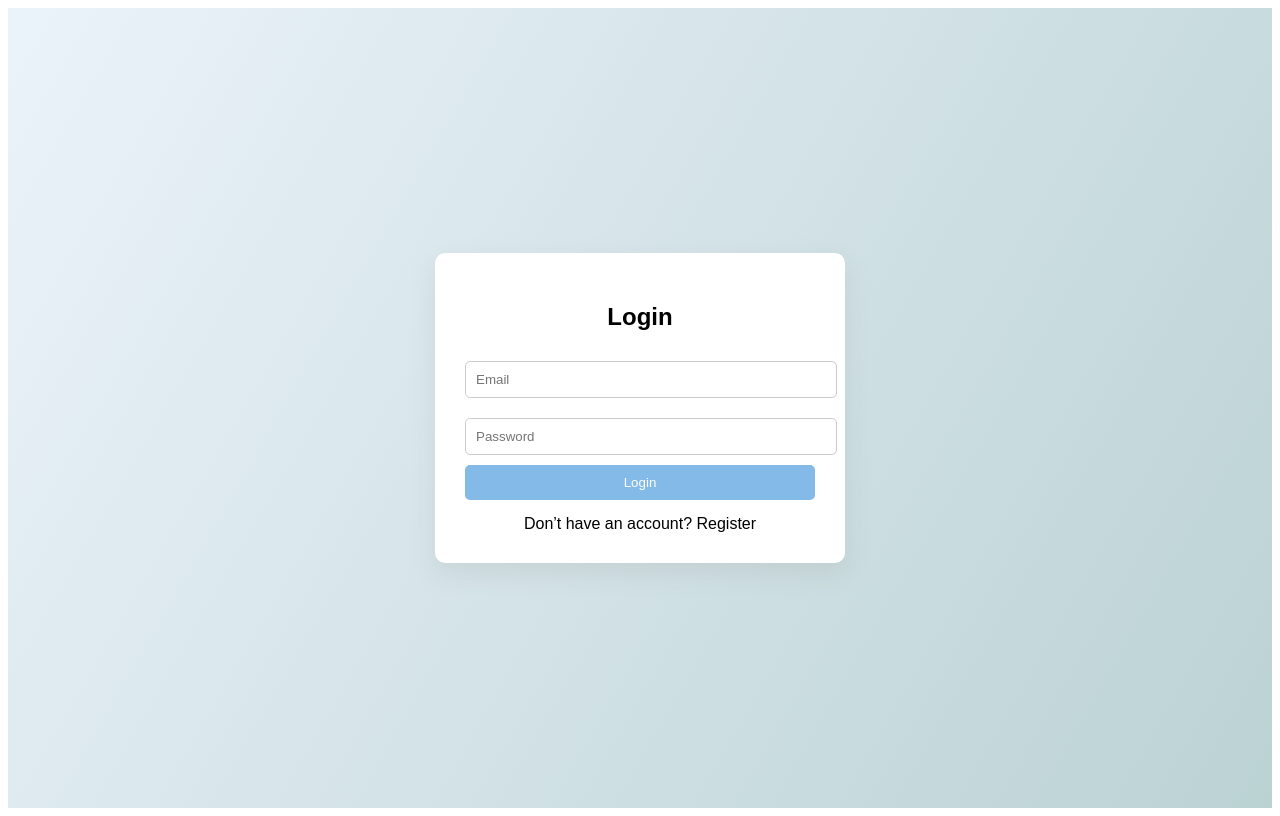
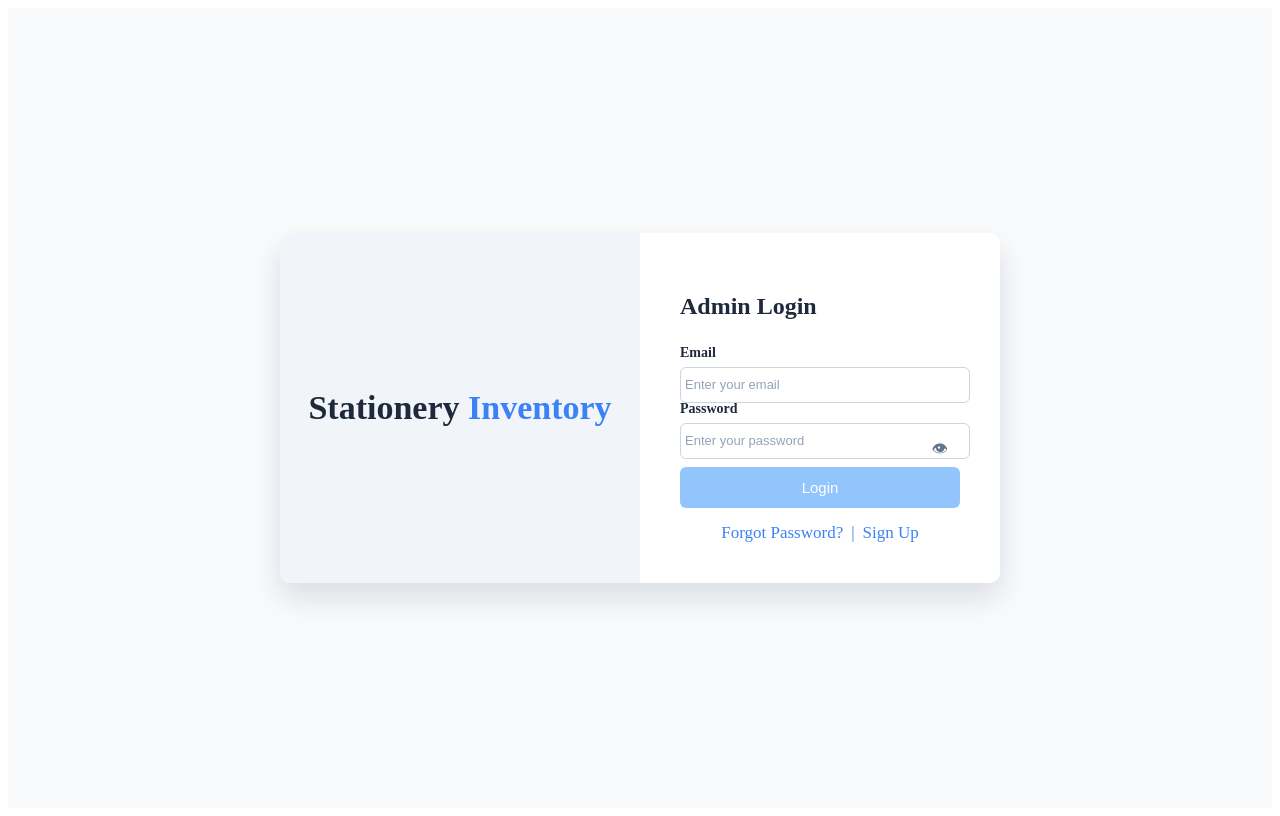
Before and after one commit to Pooja-CodeHub/Dashboard, a React (Vite) app: page /login in a window 1280 px wide. Built offline with nearby package versions, Linux system fonts and the light colour scheme.

Commit message:
Update Login UI and also and some validations --Uday.

```diff
--- a/src/pages/Login.jsx
+++ b/src/pages/Login.jsx
@@ -1,60 +1,108 @@
 import { useState } from "react";
 import { useNavigate } from "react-router-dom";
-import "../styles/auth.css";
+
+import "../styles/login.css";
 
 const Login = () => {
   const navigate = useNavigate();
+  const [form, setForm] = useState({
+    email: "",
+    password: "",
+  });
 
-  const [email, setEmail] = useState("");
-  const [password, setPassword] = useState("");
-  const [error, setError] = useState("");
+  const [errors, setErrors] = useState({});
+  const [showPassword, setShowPassword] = useState(false);
 
-  const handleLogin = () => {
-    // 1️⃣ Validation
-    if (!email || !password) {
-      setError("All fields are required");
-      return;
+  const handleChange = (e) => {
+    setForm({ ...form, [e.target.name]: e.target.value });
+  };
+
+  const validate = () => {
+    const newErrors = {};
+
+    if (!form.email) {
+      newErrors.email = "Email is required";
+    } else if (!/^\S+@\S+\.\S+$/.test(form.email)) {
+      newErrors.email = "Enter a valid email";
     }
 
-    // 2️⃣ Dummy authentication logic
-    if (email === "admin@gmail.com" && password === "admin123") {
-      localStorage.setItem("token", "admin-token");
-      localStorage.setItem("role", "ADMIN");
-      navigate("/admin");
-    } else if (email === "user@gmail.com" && password === "user123") {
-      localStorage.setItem("token", "user-token");
-      localStorage.setItem("role", "USER");
-      navigate("/user");
-    } else {
-      setError("Invalid email or password");
+    if (!form.password) {
+      newErrors.password = "Password is required";
     }
+
+    setErrors(newErrors);
+    return Object.keys(newErrors).length === 0;
+  };
+
+  const isFormValid = () => {
+    return /^\S+@\S+\.\S+$/.test(form.email) && form.password.trim().length > 0;
+  };
+
+  const handleSubmit = (e) => {
+    e.preventDefault();
+    if (!validate()) return;
+
+    console.log("Login data:", form);
   };
 
   return (
-    <div className="auth-container">
-      <div className="auth-box">
-        <h2>Login</h2>
+    <div className="login-wrapper">
+      <div className="login-card">
+        {/* LEFT BRAND */}
+        <div className="login-left">
+          <h1 className="logo">
+            Stationery <span>Inventory</span>
+          </h1>
+        </div>
 
-        {error && <p className="error">{error}</p>}
+        {/* RIGHT FORM */}
+        <div className="login-right">
+          <h2>Admin Login</h2>
 
-        <input
-          type="email"
-          placeholder="Email"
-          value={email}
-          onChange={(e) => setEmail(e.target.value)}
-        />
+          <form onSubmit={handleSubmit}>
+            <div className="field">
+              <label>Email</label>
+              <input
+                name="email"
+                placeholder="Enter your email"
+                onChange={handleChange}
+              />
+              {errors.email && <p className="error">{errors.email}</p>}
+            </div>
 
-        <input
-          type="password"
-          placeholder="Password"
-          value={password}
-          onChange={(e) => setPassword(e.target.value)}
-        />
+            <div className="field password-field">
+              <label>Password</label>
+              <input
+                type={showPassword ? "text" : "password"}
+                name="password"
+                placeholder="Enter your password"
+                onChange={handleChange}
+              />
+              <span
+                className="eye"
+                onClick={() => setShowPassword(!showPassword)}
+              >
+                👁
+              </span>
+              {errors.password && <p className="error">{errors.password}</p>}
+            </div>
 
-        <button onClick={handleLogin}>Login</button>
+            <button
+              className="btn-login"
+              type="submit"
+              disabled={!isFormValid()}
+            >
+              Login
+            </button>
 
-        <div className="auth-link">
-          Don’t have an account? Register
+            <div className="login-links">
+              <span>Forgot Password?</span>
+              <span className="divider">|</span>
+              <span className="signup" onClick={() => navigate("/register")}>
+                Sign Up
+              </span>
+            </div>
+          </form>
         </div>
       </div>
     </div>
--- a/src/pages/Register.jsx
+++ b/src/pages/Register.jsx
@@ -1,59 +1,170 @@
+import { useState } from "react";
 import { useNavigate } from "react-router-dom";
-import { useState } from "react";
+
 import "../styles/auth.css";
 
 const Register = () => {
   const navigate = useNavigate();
 
-  const [name, setName] = useState("");
-  const [email, setEmail] = useState("");
-  const [password, setPassword] = useState("");
-  const [error, setError] = useState("");
+  const [form, setForm] = useState({
+    firstName: "",
+    lastName: "",
+    email: "",
+    mobile: "",
+    address: "",
+    password: "",
+    confirmPassword: "",
+  });
 
-  const handleRegister = () => {
-    if (!name || !email || !password) {
-      setError("All fields are required");
-      return;
+  const [errors, setErrors] = useState({});
+
+  const handleChange = (e) => {
+    setForm({ ...form, [e.target.name]: e.target.value });
+  };
+
+  const validate = () => {
+    const newErrors = {};
+
+    if (!form.firstName.trim()) newErrors.firstName = "First name is required";
+    if (!form.lastName.trim()) newErrors.lastName = "Last name is required";
+
+    if (!form.email) {
+      newErrors.email = "Email is required";
+    } else if (!/^\S+@\S+\.\S+$/.test(form.email)) {
+      newErrors.email = "Enter a valid email";
     }
 
-    setError("");
-    alert("Registered successfully!");
-    navigate("/login");
+    if (!form.mobile) {
+      newErrors.mobile = "Mobile number is required";
+    } else if (!/^[0-9]{10}$/.test(form.mobile)) {
+      newErrors.mobile = "Mobile must be 10 digits";
+    }
+
+    if (!form.address.trim()) newErrors.address = "Address is required";
+
+    if (!form.password) {
+      newErrors.password = "Password is required";
+    } else if (form.password.length < 6) {
+      newErrors.password = "Password must be at least 6 characters";
+    }
+
+    if (!form.confirmPassword) {
+      newErrors.confirmPassword = "Confirm your password";
+    } else if (form.password !== form.confirmPassword) {
+      newErrors.confirmPassword = "Passwords do not match";
+    }
+
+    setErrors(newErrors);
+    return Object.keys(newErrors).length === 0;
+  };
+
+  const handleSubmit = (e) => {
+    e.preventDefault();
+    if (!validate()) return;
+
+    console.log("Register data:", form);
+    alert("Form is valid ✅");
   };
 
   return (
-    <div className="auth-container">
-      <div className="auth-box">
-        <h2>Register</h2>
+    <div className="register-wrapper">
+      <div className="register-card">
+        <h2 className="logo">
+          Stationery <span>Inventory</span>
+        </h2>
 
-        {error && <p className="error">{error}</p>}
+        <form onSubmit={handleSubmit}>
+          <div className="row">
+            <div className="field">
+              <label>First Name</label>
+              <input
+                name="firstName"
+                placeholder="Enter your first name"
+                onChange={handleChange}
+              />
+              {errors.firstName && <p className="error">{errors.firstName}</p>}
+            </div>
 
+            <div className="field">
+              <label>Last Name</label>
               <input
-          type="text"
-          placeholder="Full Name"
-          value={name}
-          onChange={(e) => setName(e.target.value)}
+                name="lastName"
+                placeholder="Enter your last name"
+                onChange={handleChange}
               />
+              {errors.lastName && <p className="error">{errors.lastName}</p>}
+            </div>
+          </div>
 
+          <div className="row">
+            <div className="field">
+              <label>Email</label>
               <input
-          type="email"
-          placeholder="Email"
-          value={email}
-          onChange={(e) => setEmail(e.target.value)}
+                name="email"
+                placeholder="Enter your email"
+                onChange={handleChange}
               />
+              {errors.email && <p className="error">{errors.email}</p>}
+            </div>
 
+            <div className="field">
+              <label>Mobile</label>
+              <input
+                name="mobile"
+                placeholder="Enter your mobile"
+                onChange={handleChange}
+              />
+              {errors.mobile && <p className="error">{errors.mobile}</p>}
+            </div>
+          </div>
+
+          <div className="field">
+            <label>Address</label>
+            <input
+              name="address"
+              placeholder="Enter your address"
+              onChange={handleChange}
+            />
+            {errors.address && <p className="error">{errors.address}</p>}
+          </div>
+
+          <div className="row">
+            <div className="field">
+              <label>Password</label>
               <input
                 type="password"
-          placeholder="Password"
-          value={password}
-          onChange={(e) => setPassword(e.target.value)}
+                name="password"
+                placeholder="Enter your password"
+                onChange={handleChange}
               />
+              {errors.password && <p className="error">{errors.password}</p>}
+            </div>
 
-        <button onClick={handleRegister}>Register</button>
+            <div className="field">
+              <label>Confirm Password</label>
+              <input
+                type="password"
+                name="confirmPassword"
+                placeholder="Confirm your password"
+                onChange={handleChange}
+              />
+              {errors.confirmPassword && (
+                <p className="error">{errors.confirmPassword}</p>
+              )}
+            </div>
+          </div>
 
-        <div className="auth-link" onClick={() => navigate("/login")}>
-          Already have an account? Login
+          <div className="btn-row">
+            <button className="btn-register">Register</button>
+            <button
+              type="button"
+              className="btn-back"
+              onClick={() => navigate("/login")}
+            >
+              Back
+            </button>
           </div>
+        </form>
       </div>
     </div>
   );
--- a/src/styles/auth.css
+++ b/src/styles/auth.css
@@ -1,60 +1,122 @@
-/* Center screen */
-.auth-container {
-  height: 100vh;
+/* Page background – same as dashboard content area */
+.register-wrapper {
+  min-height: 100vh;
+  background: #f8fafc;
   display: flex;
   justify-content: center;
   align-items: center;
-  background: linear-gradient(120deg, #ebf3fa, #bbd2d3);
-  font-family: Arial, sans-serif;
 }
 
-/* Card box */
-.auth-box {
-  background: white;
-  padding: 30px;
-  width: 350px;
+/* Card – same style as product table card */
+.register-card {
+  max-width: 560px;
+  width: 100%;
+  background: #ffffff;
+  padding: 28px;
   border-radius: 10px;
-  box-shadow: 0 10px 25px rgba(151, 149, 149, 0.2);
-  text-align: center;
+  box-shadow: 0 10px 25px rgba(15, 23, 42, 0.08);
 }
 
-/* Heading */
-.auth-box h2 {
-  margin-bottom: 20px;
+/* Logo / Title */
+.logo {
+  text-align: center;
+  color: #1e293b; /* dark navy */
+  margin-bottom: 22px;
+  font-size: 28px;
+  font-weight: 600;
 }
 
-/* Inputs */
-.auth-box input {
-  width: 100%;
-  padding: 10px;
-  margin: 10px 0;
-  border: 1px solid #ccc;
-  border-radius: 5px;
+.logo span {
+  color: #3b82f6; /* dashboard blue */
 }
 
-/* Button */
-.auth-box button {
+/* Rows */
+.row {
+  display: flex;
+  gap: 16px;
+  margin-top:16px ;
+}
+
+.field {
+  flex: 1;
+  margin-bottom: -2px;
+}
+
+/* Field container */
+.field label {
+  display: block;
+  font-size: 14px;        /* was too small */
+  font-weight: 600;
+  color: #1e293b;
+  margin-bottom: 6px;
+}
+
+/* Input */
+.field input {
   width: 100%;
+  padding: 10px 4px;
+  border: 1px solid #cbd5e1;
+  border-radius: 6px;
+  font-size: 12px;        /* input text size */
+  color: #0f172a;
+}
+
+/* Placeholder */
+.field input::placeholder {
+  font-size: 13px;        /* smaller than label */
+  color: #94a3b8;         /* subtle gray */
+}
+
+/* Focus state */
+.field input:focus {
+  outline: none;
+  border-color: #3b82f6;
+  box-shadow: 0 0 0 1px rgba(59, 130, 246, 0.3);
+}
+
+
+/* Buttons */
+.btn-row {
+  display: flex;
+  gap: 16px;
+  margin-top: 18px;
+}
+
+.btn-register {
+  flex: 1;
+  background: #3b82f6; /* primary dashboard blue */
+  color: #ffffff;
+  border: none;
   padding: 10px;
-  background: #84bae8;
-  color: white;
-  border: none;
-  border-radius: 5px;
+  border-radius: 6px;
+  font-weight: 500;
   cursor: pointer;
 }
 
-.auth-box button:hover {
-  background: #5cb2c9;
+.btn-register:hover {
+  background: #2563eb;
 }
 
-/* Link */
-.auth-link {
-  margin-top: 15px;
+.btn-back {
+  flex: 1;
+  background: #1e293b; /* sidebar dark */
+  color: #ffffff;
+  border: none;
+  padding: 10px;
+  border-radius: 6px;
+  font-weight: 500;
+  cursor: pointer;
 }
 
+.btn-back:hover {
+  background: #0f172a;
+}
 .error {
-  color: red;
-  margin-bottom: 10px;
-  font-size: 14px;
-  text-align: center;
+  color: #dc2626;
+  font-size: 12px;
+  margin-top: 6px;     /* gap from input */
+  line-height: 1.2;
 }
+.field {
+  min-height: 28px; /* keeps layout stable */
+}
--- /dev/null
+++ b/src/styles/login.css
@@ -0,0 +1,139 @@
+.login-wrapper {
+  min-height: 100vh;
+  background: #f8fafc; /* same as register */
+  display: flex;
+  justify-content: center;
+  align-items: center;
+}
+
+.login-card {
+  width: 720px;
+  background: #ffffff;
+  display: grid;
+  grid-template-columns: 1fr 1fr;
+  border-radius: 10px;
+  box-shadow: 0 15px 30px rgba(15, 23, 42, 0.12);
+  overflow: hidden;
+}
+
+/* LEFT */
+.login-left {
+  background: #f1f5f9; /* soft dashboard gray */
+  display: flex;
+  justify-content: center;
+  align-items: center;
+}
+
+.login-left h1 {
+  color: #1e293b; /* dashboard dark */
+  font-weight: 600;
+  font-size: 34px;
+}
+
+.logo {
+  text-align: center;
+  color: #1e293b; /* dark navy */
+  margin-bottom: 22px;
+  font-size: 28px;
+  font-weight: 600;
+}
+
+.logo span {
+  color: #3b82f6; /* dashboard blue */
+}
+
+/* RIGHT */
+.login-right {
+  padding: 40px;
+}
+
+.login-right h2 {
+  margin-bottom: 25px;
+  color: #1e293b;
+}
+
+/* FIELDS */
+.field {
+  margin-bottom: 20px;
+}
+
+.field label {
+  font-size: 14px;
+  font-weight: 600;
+  display: block;
+  margin-bottom: 6px;
+  color: #334155;
+}
+
+.field input {
+  width: 100%;
+  padding: 10px 4px;
+  border: 1px solid #cbd5e1;
+  border-radius: 6px;
+  font-size: 14px;
+  color: #0f172a;
+}
+
+.field input:focus {
+  outline: none;
+  border-color: #3b82f6;
+  box-shadow: 0 0 0 1px rgba(59, 130, 246, 0.3);
+}
+
+/* PASSWORD */
+.password-field {
+  position: relative;
+}
+
+.password-field .eye {
+  position: absolute;
+  right: 12px;
+  top: 36px;
+  cursor: pointer;
+  color: #64748b;
+}
+
+/* BUTTON */
+.btn-login {
+  width: 100%;
+  background: #3b82f6; /* SAME as register button */
+  border: none;
+  padding: 12px;
+  color: #ffffff;
+  border-radius: 6px;
+  font-size: 15px;
+  margin-top: 10px;
+}
+
+.btn-login:hover {
+  background: #2563eb;
+}
+
+.btn-login:disabled {
+  background: #93c5fd;
+  cursor: not-allowed;
+}
+
+/* LINKS */
+.login-links {
+  text-align: center;
+  margin-top: 15px;
+  font-size: 17px;
+}
+
+.login-links span {
+  cursor: pointer;
+  color: #3b82f6;
+}
+
+.divider {
+  margin: 0 8px;
+  color: #94a3b8;
+}
+
+/* ERROR */
+.error {
+  color: #dc2626;
+  font-size: 12px;
+  margin-top: 4px;
+}
```
Lines whose indentation alone changed are shown as unchanged.
